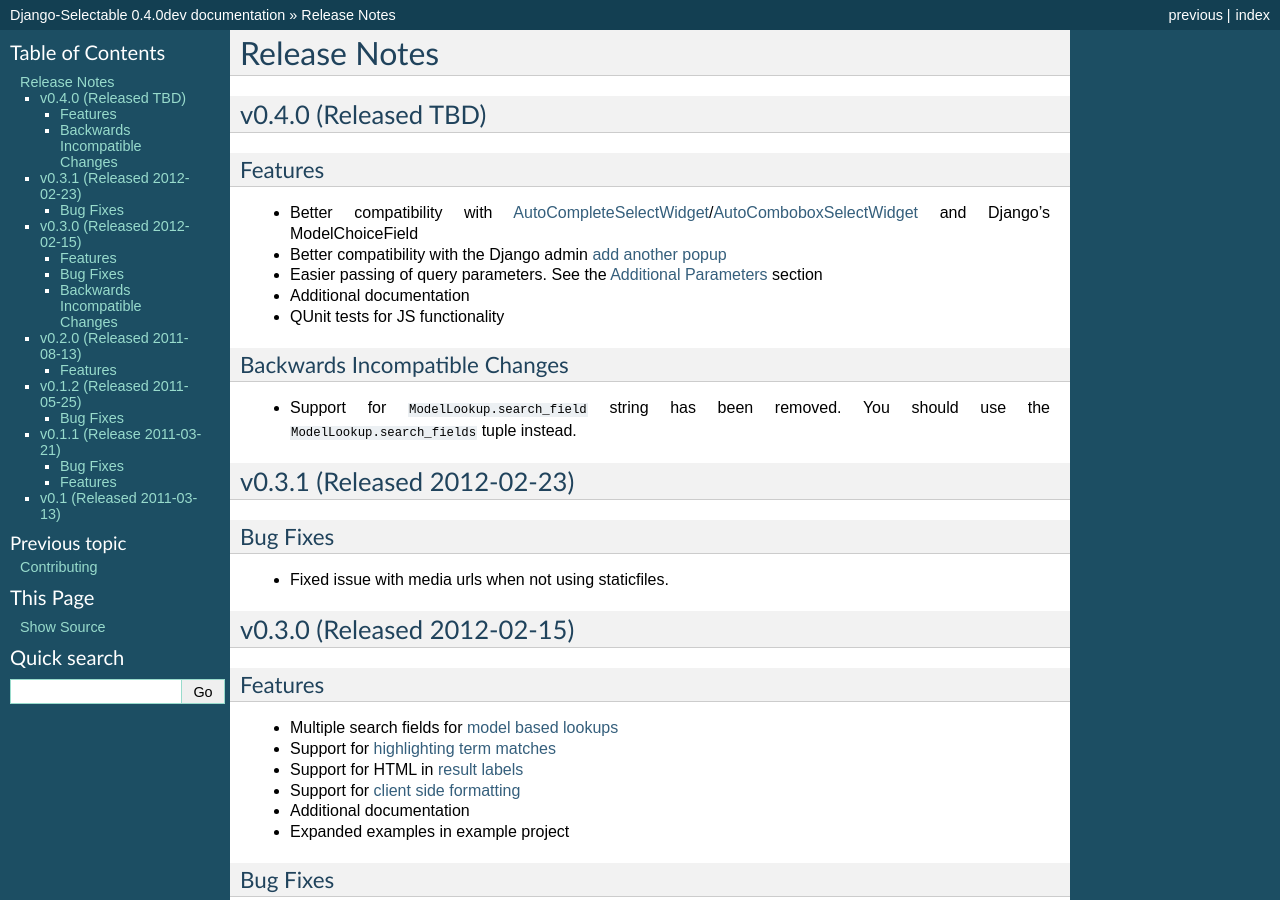
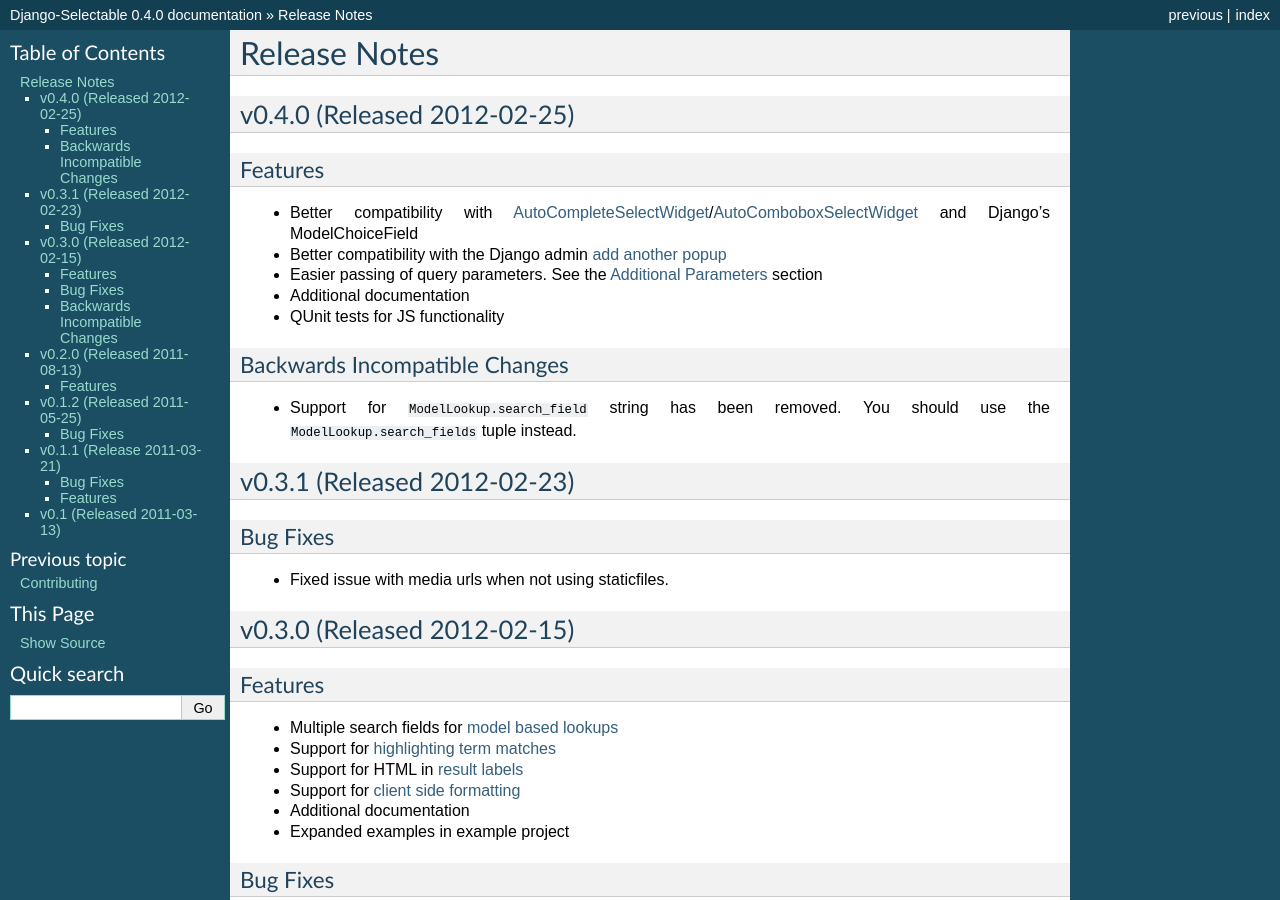
Before and after one commit to mlavin/django-selectable, a Sphinx documentation site: the page built from docs/releases.rst, in a window 1280 px wide and 900 px high. Built offline with Sphinx 7.4.7, drawn with Linux system fonts in a browser that asks for light colours; some of the changed text lies outside the part shown.

Commit message:
Version bumps and setting release date.
--HG--
branch : stable

```diff
--- a/docs/conf.py
+++ b/docs/conf.py
@@ -50,7 +50,7 @@
 # The short X.Y version.
 version = '0.4'
 # The full version, including alpha/beta/rc tags.
-release = '0.4.0dev'
+release = '0.4.0'
 
 # The language for content autogenerated by Sphinx. Refer to documentation
 # for a list of supported languages.
--- a/docs/releases.rst
+++ b/docs/releases.rst
@@ -1,7 +1,7 @@
 Release Notes
 ==================
 
-v0.4.0 (Released TBD)
+v0.4.0 (Released 2012-02-25)
 --------------------------------------
 
 Features
--- a/selectable/__init__.py
+++ b/selectable/__init__.py
@@ -6,7 +6,7 @@
     'major': 0,
     'minor': 4,
     'micro': 0,
-    'releaselevel': 'dev',
+    'releaselevel': 'final',
 }
 
 def get_version():
```
